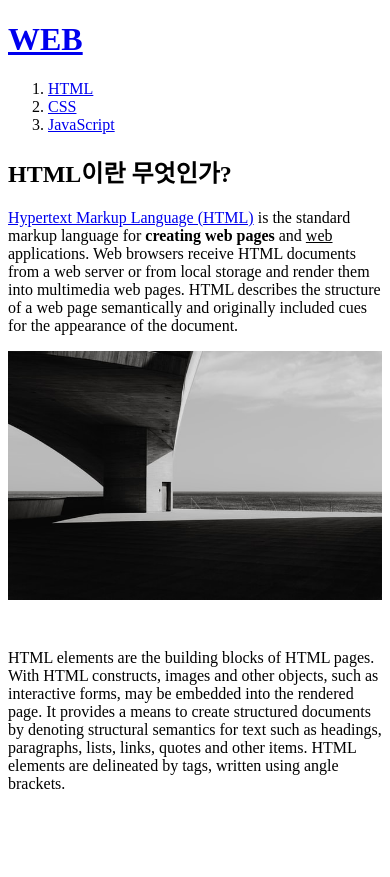
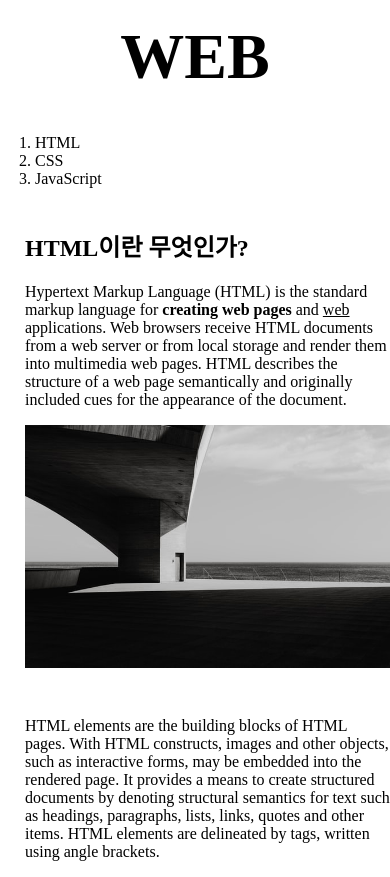
Before and after one commit to work5771/web1, a plain HTML site: page 1.html in a window 390 px wide. Before the commit the page ends 844 px from the top, so only its background shows below. Drawn offline with Linux system fonts and the light colour scheme; a script that the page names is missing.

Commit message:
version3

```diff
--- a/1.html
+++ b/1.html
@@ -3,16 +3,64 @@
 <head>
     <title>WEB1-HTML</title>
     <meta charset="utf-8">
+    <style>
+        body {
+            margin: 0;
+        }
+        a {
+            color: black;
+            text-decoration: none;
+        }
+        h1 {
+            font-size: 48pt;
+            text-align: center;
+            border-bottom: 1px solid gray;
+            margin: 0;
+            padding: 20px;
+        }
+        ol {
+            border-right: 1px solid gray;
+            width: 100px;
+            margin-top: 0;
+            padding: 20px;
+        }
+        #grid {
+            display: grid;
+            grid-template-columns: 150px 1fr;
+        }
+        #grid ol {
+            padding-left: 35px;
+        }
+        #grid #article {
+            padding-left: 25px;
+        }
+        @media (max-width: 800px){
+            #grid {
+            display: block;
+            }
+            ol {
+            border-right: none;
+            }
+            h1 {
+            border-bottom: none;
+            }
+        }
+    </style>
 </head>
 <body>
     <h1><a href="index.html">WEB</a></h1>
+    <div id="grid">
         <ol>
             <li><a href="1.html">HTML</a></li>
             <li><a href="2.html">CSS</a></li>
             <li><a href="3.html">JavaScript</a></li>
         </ol>
+        <div id="article">
             <h2>HTML이란 무엇인가?</h2>
-    <p><a href="https://www.w3.org/TR/html5/" target="_blank" title="html5 speicification">Hypertext Markup Language (HTML)</a> is the standard markup language for <strong>creating web pages</strong> and <u>web</u> applications. Web browsers receive HTML documents from a web server or from local storage and render them into multimedia web pages. HTML describes the structure of a web page semantically and originally included cues for the appearance of the document.</p><img src="z_1.jpg" width="100%"><p style="margin-top: 45px;">HTML elements are the building blocks of HTML pages. With HTML constructs, images and other objects, such as interactive forms, may be embedded into the rendered page. It provides a means to create structured documents by denoting structural semantics for text such as headings, paragraphs, lists, links, quotes and other items. HTML elements are delineated by tags, written using angle brackets.</p>
+            <p><a href="https://www.w3.org/TR/html5/" target="_blank" title="html5 speicification">Hypertext Markup Language (HTML)</a> is the standard markup language for <strong>creating web pages</strong> and <u>web</u> applications. Web browsers receive HTML documents from a web server or from local storage and render them into multimedia web pages. HTML describes the structure of a web page semantically and originally included cues for the appearance of the document.</p><img src="z_1.jpg" width="100%">
+            <p style="margin-top: 45px;">HTML elements are the building blocks of HTML pages. With HTML constructs, images and other objects, such as interactive forms, may be embedded into the rendered page. It provides a means to create structured documents by denoting structural semantics for text such as headings, paragraphs, lists, links, quotes and other items. HTML elements are delineated by tags, written using angle brackets.</p>
+        </div>
+    </div>
     <p>
         <div id="disqus_thread"></div>
         <script>
```
Also changed, not shown: 2.html (+5 -0 lines), 3.html (+47 -0 lines), box.html (added, +20 -0 lines), grid.html (added, +23 -0 lines), index.html (+5 -0 lines), mediaquery.html (added, +23 -0 lines). Lines whose indentation alone changed are shown as unchanged.
